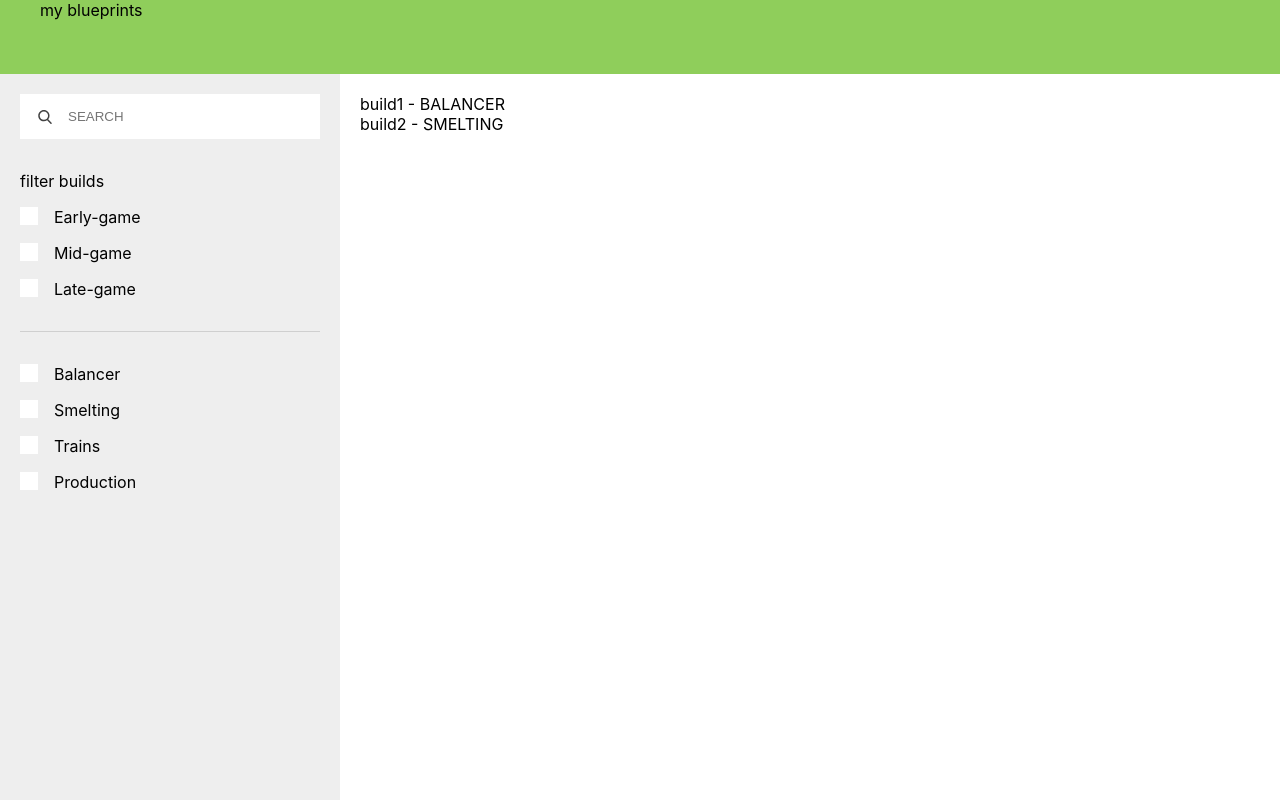
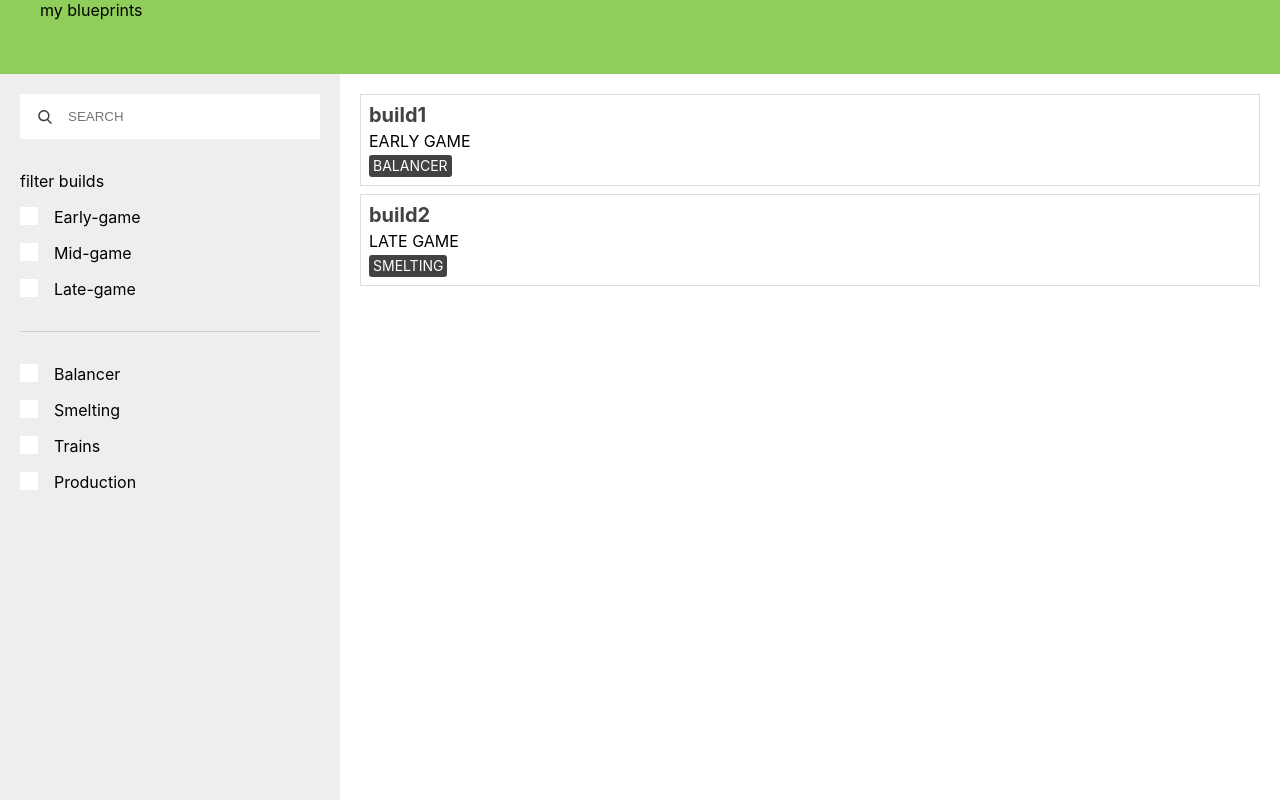
Before and after one commit to veksen/my-factorio-blueprints, a React (Create React App) app: page / in a window 1280 px wide. Built offline with nearby package versions, Linux system fonts and the light colour scheme.

Commit message:
feat: extract build to component

```diff
--- a/src/DataProvider.tsx
+++ b/src/DataProvider.tsx
@@ -1,30 +1,30 @@
 import React, { useState } from "react"
-import { Build } from "./types"
+import { BuildI } from "./types"
 
 interface DataProviderProps {
   children: React.ReactNode
 }
 
-const defaultBuilds: Build[] = [
+const defaultBuilds: BuildI[] = [
   { name: "build1", blueprint: "adadwadwadwdaw", state: "EARLY_GAME", categories: ["BALANCER"] },
   { name: "build2", blueprint: "asdf", state: "LATE_GAME", categories: ["SMELTING"] }
 ]
 
 export interface DataContextInterface {
   state: {
-    builds: Build[]
+    builds: BuildI[]
   }
   actions: {
-    init: (initialBuilds: Build[]) => void
+    init: (initialBuilds: BuildI[]) => void
   }
 }
 
 export const DataContext = React.createContext<DataContextInterface | null>(null)
 
 export function DataProvider({ children }: DataProviderProps): JSX.Element {
-  const [builds, setBuilds] = useState<Build[]>(defaultBuilds)
+  const [builds, setBuilds] = useState<BuildI[]>(defaultBuilds)
 
-  function init(initialBuilds: Build[]): void {
+  function init(initialBuilds: BuildI[]): void {
     setBuilds(initialBuilds)
   }
 
--- /dev/null
+++ b/src/components/Build/index.tsx
@@ -0,0 +1,25 @@
+import React from "react"
+import { BuildI, State } from "../../types"
+import * as SC from "./styles"
+
+export interface BuildProps {
+  build: BuildI
+}
+
+export function Build({ build }: BuildProps): JSX.Element {
+  function humanState(state: State): string {
+    return state.replace("_", " ")
+  }
+
+  return (
+    <SC.BuildWrapper>
+      <SC.Title>{build.name}</SC.Title>
+      <SC.State>{humanState(build.state)}</SC.State>
+      <SC.Categories>
+        {build.categories.map(category => (
+          <SC.Category>{category}</SC.Category>
+        ))}
+      </SC.Categories>
+    </SC.BuildWrapper>
+  )
+}
--- /dev/null
+++ b/src/components/Build/styles.tsx
@@ -0,0 +1,41 @@
+import styled from "styled-components"
+
+export const BuildWrapper = styled.div`
+  border: 1px solid #ddd;
+  padding: 8px;
+
+  & + & {
+    margin-top: 8px;
+  }
+`
+
+export const Title = styled.h2`
+  margin: 0;
+  color: #424242;
+  font-weight: 700;
+  font-size: 20px;
+`
+
+export const State = styled.div`
+  margin-top: 4px;
+  font-size: 16px;
+  color: 424242;
+`
+
+export const Categories = styled.div`
+  margin-top: 4px;
+  display: flex;
+`
+
+export const Category = styled.div`
+  background: #424242;
+  color: #fff;
+  font-size: 14px;
+  line-height: 1;
+  border-radius: 3px;
+  padding: 4px;
+
+  & + & {
+    margin-left: 4px;
+  }
+`
--- a/src/components/Content/index.tsx
+++ b/src/components/Content/index.tsx
@@ -1,7 +1,8 @@
 import React from "react"
 import { useData } from "../../hooks/useData"
 import { useSearch } from "../../hooks/useSearch"
-import { Build } from "../../types"
+import { BuildI } from "../../types"
+import { Build } from "../Build"
 import * as SC from "./styles"
 
 export function Content(): JSX.Element {
@@ -10,8 +11,8 @@ export function Content(): JSX.Element {
 
   function filteredBuilds(
     state: { input: string; stateFilters: string[]; categoryFilters: string[] },
-    builds: Build[]
-  ): Build[] {
+    builds: BuildI[]
+  ): BuildI[] {
     const { input: search, stateFilters, categoryFilters } = state
 
     if (!search && !stateFilters.length && !categoryFilters.length) {
@@ -41,9 +42,7 @@ export function Content(): JSX.Element {
   return (
     <SC.ContentWrapper>
       {filteredBuilds(searchState, dataState.builds).map(build => (
-        <div key={build.name}>
-          {build.name} - {build.categories.join(", ")}
-        </div>
+        <Build key={build.name} build={build} />
       ))}
     </SC.ContentWrapper>
   )
--- a/src/types/index.ts
+++ b/src/types/index.ts
@@ -3,7 +3,7 @@ export type FilterType = "STATE" | "CATEGORY"
 export type State = "EARLY_GAME" | "MID_GAME" | "LATE_GAME"
 export type Category = "BALANCER" | "SMELTING" | "TRAINS" | "PRODUCTION"
 
-export interface Build {
+export interface BuildI {
   blueprint: string
   name: string
   state: State
```
